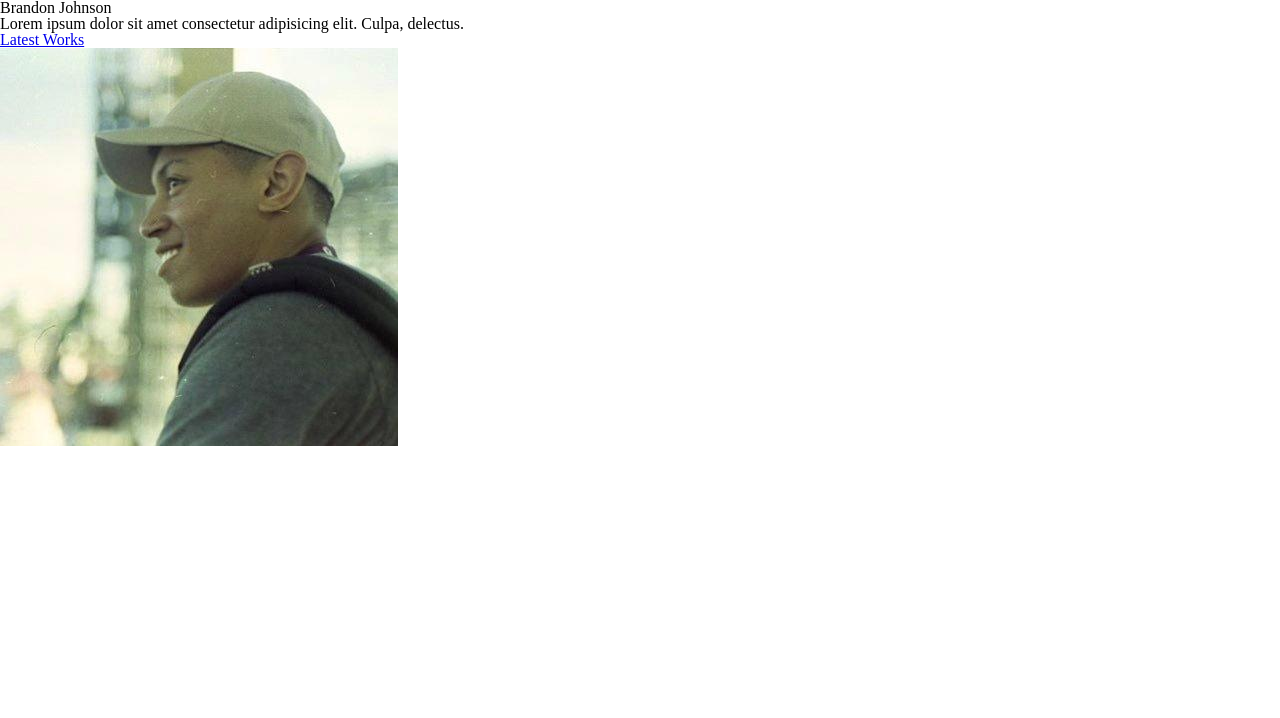
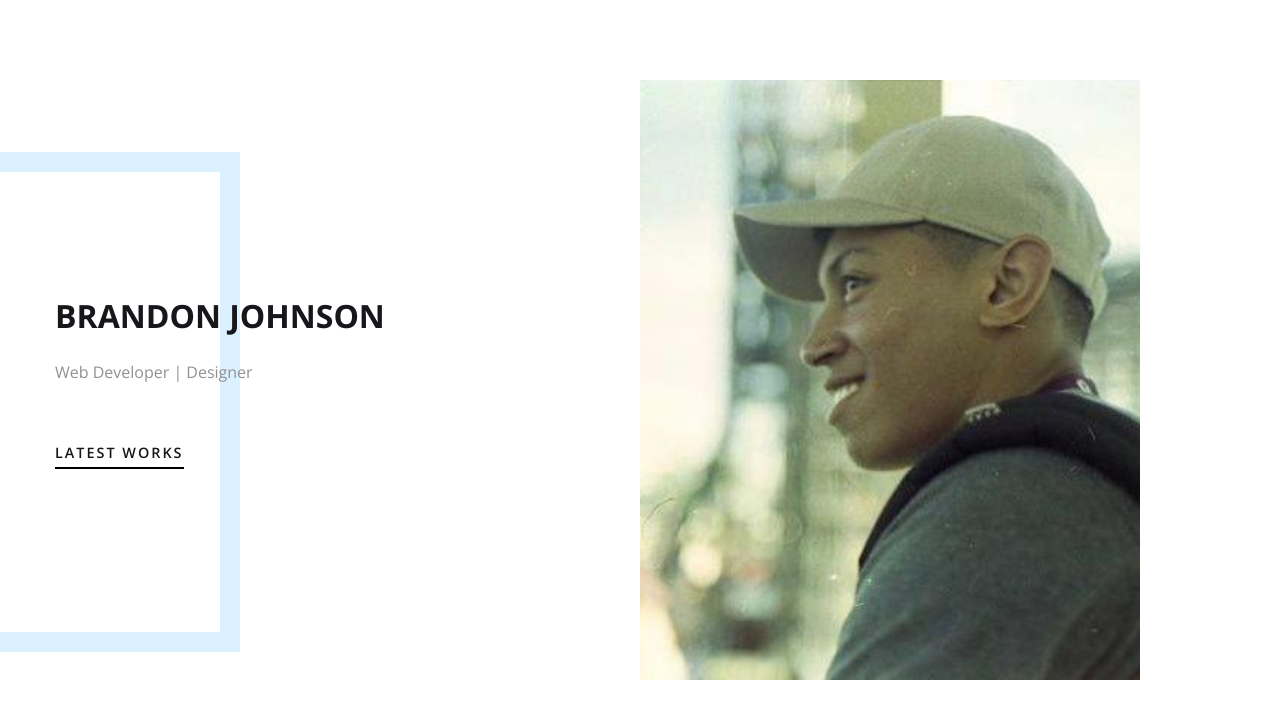
Before and after one commit to brandonjahy/portfolio-draft, a plain HTML site: page index.html in a window 1280 px wide. Drawn offline with nearby package versions, Linux system fonts and the light colour scheme.

Commit message:
top section complete with styles

```diff
--- /dev/null
+++ b/css/main.css
@@ -0,0 +1,9 @@
+@import "reset.css";
+@import "top-section.css";
+@import url('https://fonts.googleapis.com/css?family=Open+Sans:300,400,600,600i,700&display=swap');
+
+
+.container {
+    max-width: 1200px;
+    margin: 0 auto;
+}
--- a/css/reset.css
+++ b/css/reset.css
@@ -1,3 +1,9 @@
+
+* {
+	box-sizing: border-box;
+}
+
+
 html, body, div, span, applet, object, iframe,
 h1, h2, h3, h4, h5, h6, p, blockquote, pre,
 a, abbr, acronym, address, big, cite, code,
@@ -17,6 +23,7 @@ time, mark, audio, video {
 	font-size: 100%;
 	font: inherit;
 	vertical-align: baseline;
+	font-family: 'Open Sans', sans-serif;
 }
 /* HTML5 display-role reset for older browsers */
 article, aside, details, figcaption, figure,
--- /dev/null
+++ b/css/top-section.css
@@ -0,0 +1,70 @@
+
+
+#top {
+
+}
+
+#top .container{
+    display: grid;
+    grid-template-columns: 1fr 1fr;
+    padding: 80px 0;
+    align-items: center;
+}
+
+#top .info {
+    padding: 15px;
+    grid-column: 1 / span 1;
+    position: relative;
+}
+
+#top .info .blue-square{
+    border: 20px solid #dbf1ff;
+    width: 500px;
+    height: 500px;
+    position: absolute;
+    z-index: 0;
+    top: -70%;
+    left: -50%;
+}
+
+#top .info h1{
+    position: relative;
+    font-size: 2rem;
+    text-transform: uppercase;
+    font-weight: 700;
+    color: #16171b;
+    margin-bottom: 2rem;
+    z-index: 1;
+}
+
+#top .info a {
+    position: relative;
+    color: #16171b;
+    font-weight: 600;
+    font-size: .9rem;
+    text-decoration: none;
+    padding-bottom: 5px;
+    text-transform: uppercase;
+    border-bottom: 2px solid #000;
+    letter-spacing: 2px;
+    z-index: 1;
+}
+
+#top .info p{
+    position: relative;
+    color: #919191;
+    text-transform: capitalize;
+    margin-bottom: 4rem;
+    z-index: 1;
+}
+
+#top .img {
+
+}
+
+#top .img .background-img{
+    background: url("../personalheadshot.jpeg") center /cover no-repeat;
+    width: 100%;
+    max-width: 500px;
+    height: 600px;
+}
--- a/index.html
+++ b/index.html
@@ -4,19 +4,21 @@
     <meta charset="UTF-8">
     <meta name="viewport" content="width=device-width, initial-scale=1.0">
     <meta http-equiv="X-UA-Compatible" content="ie=edge">
-    <link rel="stylesheet" href="/css/reset.css">
+    <link rel="stylesheet" href="/css/main.css">
     <title>Document</title>
 </head>
 <body>
-    <section id="home">
-        <div class="blue-sqaure"></div>
-        <div class="info">
-            <h1>Brandon Johnson</h1>
-            <p>Lorem ipsum dolor sit amet consectetur adipisicing elit. Culpa, delectus.</p>
-            <a href="#">Latest Works</a>
-        </div>
-        <div class="img">
-            <img src="personalheadshot.jpeg" alt="">
+    <section id="top">
+        <div class="container">
+            <div class="info">
+                <div class="blue-square"></div>
+                <h1>Brandon Johnson</h1>
+                <p>Web developer | Designer</p>
+                <a href="#">Latest Works</a>
+            </div>
+            <div class="img">
+                <div class="background-img"></div>
+            </div>
         </div>
     </section>
 </body>
```
